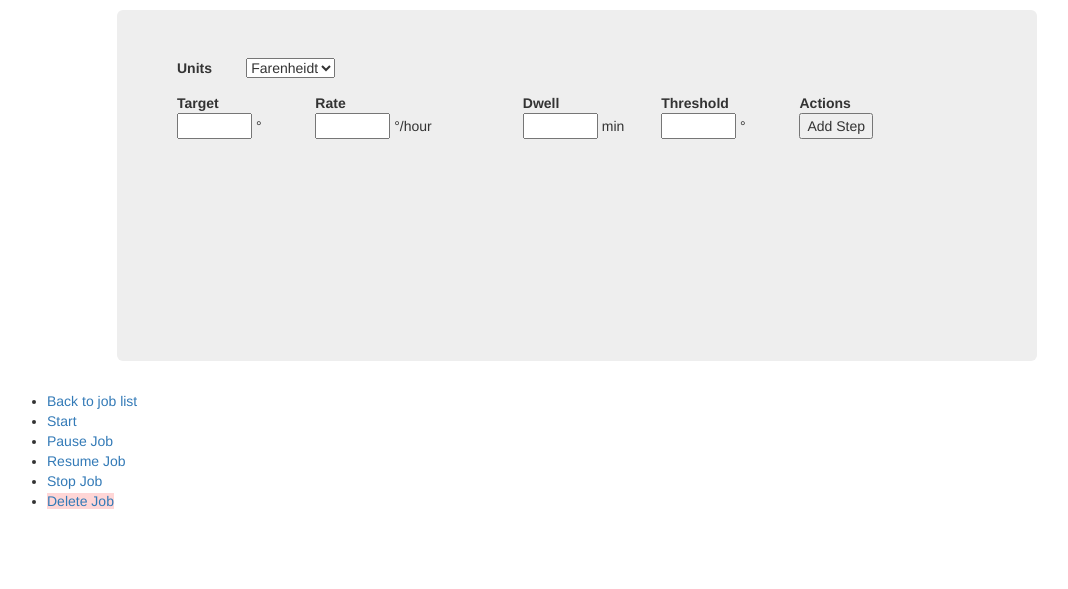
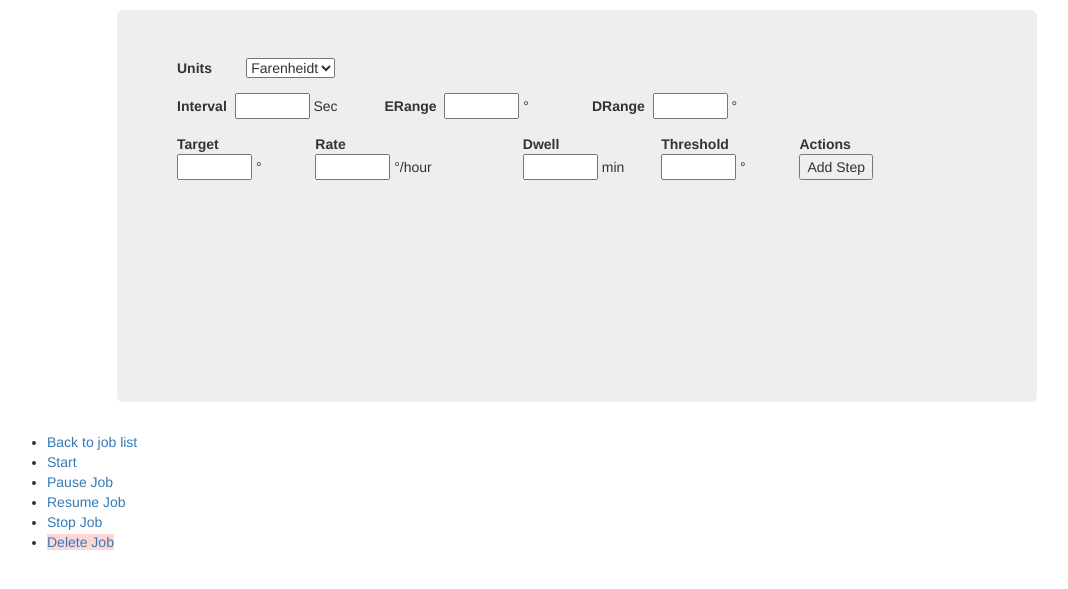
Before and after one commit to techwiz42/kilnserver, a Flask app: template kilnweb2/kilnweb2/templates/show_job_steps.html in a window 1280 px wide. Shown: the part 180-769 px from the top of the page, without its empty margins (63-1131 px from the left). Run offline with Flask 3, Linux system fonts and the light colour scheme; the template is opened without the code that fills it, so the values that code supplies are empty; parts of the project's set-up code (start-up, migrations or seed data) failed here and were passed over; some libraries are stand-ins or nearby versions.

Commit message:
display interval, erange & drange

```diff
--- a/kilnweb2/kilnweb2/templates/show_job_steps.html
+++ b/kilnweb2/kilnweb2/templates/show_job_steps.html
@@ -59,7 +59,23 @@
             </select>
           </div>
         </div>
-        <p></p>
+        <p>
+	   <div class="row">
+		<div class="col-md-3"><b>Interval</b>&nbsp;
+		    <input type="text" id="interval" size="6" name="interval"
+			style="text-align:right" value="{{ job.interval }}" readonly/>&nbsp;Sec
+		</div>
+		<div class="col-md-3"><b>ERange</b>&nbsp;
+		    <input type="text" id="erange" size="6" name="erange"
+			style="text-align:right" value="{{ job.erange }}" readonly/>&nbsp;&deg;
+		</div>
+		<div class="col-md-3"><b>DRange</b>&nbsp;
+		    <input type="text" id="drange" size="6" name="dramge"
+			style="text-align:right" value="{{ job.drange }}" readonly/>&nbsp;&deg;
+		</div>
+	   </div>
+	</p>
+	<p>
         <div class="row">
           <div class="col-md-2"><b>Target</b></div>
           <div class="col-md-3"><b>Rate</b></div>
```
